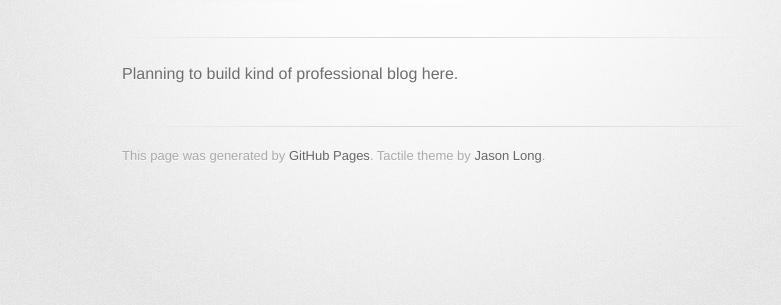
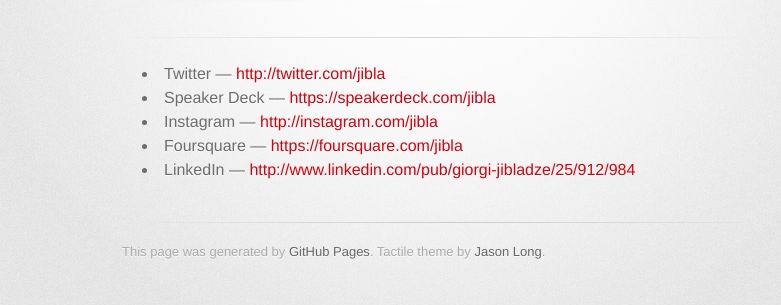
Before and after one commit to jibla/jibla.github.io, a plain HTML site: page index.html in a window 1280 px wide. Shown: the part 209-514 px from the top of the page, without its empty margins (208-989 px from the left). Drawn offline with Linux system fonts and the light colour scheme; a web font is replaced by a local one.

Commit message:
Update index.html

```diff
--- a/index.html
+++ b/index.html
@@ -29,7 +29,13 @@
         <hr>
 
         <section id="main_content">
-          <p>Planning to build kind of professional blog here.</p>
+          <ul>
+            <li>Twitter&nbsp;&mdash;&nbsp;<a href="http://twitter.com/jibla">http://twitter.com/jibla</a></li>
+            <li>Speaker Deck&nbsp;&mdash;&nbsp;<a href="https://speakerdeck.com/jibla">https://speakerdeck.com/jibla</a></li>
+            <li>Instagram&nbsp;&mdash;&nbsp;<a href="http://instagram.com/jibla">http://instagram.com/jibla</a></li>
+            <li>Foursquare&nbsp;&mdash;&nbsp;<a href="https://foursquare.com/jibla">https://foursquare.com/jibla</a></li>
+            <li>LinkedIn&nbsp;&mdash;&nbsp;<a href="http://www.linkedin.com/pub/giorgi-jibladze/25/912/984">http://www.linkedin.com/pub/giorgi-jibladze/25/912/984</a></li>
+          </ul>
         </section>
 
         <footer>
```
